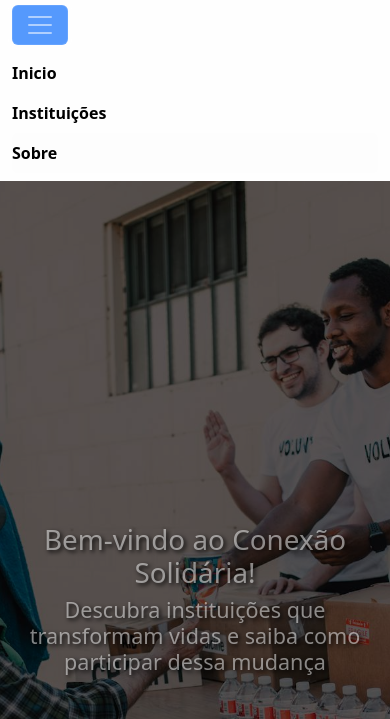
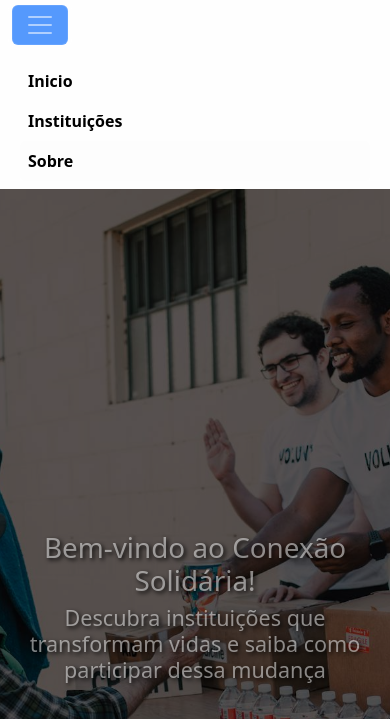
Before and after one commit to JoaoGabrii/site-conexao-solidaria, a plain HTML site: page index.html in a window 390 px wide. Both pictures are taken after a click on the button 40 px from the left and 149 px from the top of the page. Shown: the part 125-844 px from the top of the page. Drawn offline with Linux system fonts and the light colour scheme.

Commit message:
Ajustando erro de margem no button do mobile

```diff
--- a/index.html
+++ b/index.html
@@ -51,20 +51,20 @@
 
     <nav id="cabecalho" class="navbar navbar-expand-lg sticky-top">
         <div class="container">
-            <button type="button" class="navbar-toggler navbar-dark bg-primary mb-2" data-bs-toggle="collapse"
+            <button type="button" class="navbar-toggler navbar-dark bg-primary" data-bs-toggle="collapse"
                 data-bs-target="#menu">
                 <span class="navbar-toggler-icon"></span>
             </button>
-            <div class="collapse navbar-collapse justify-content-center" id="menu">
+            <div class="collapse navbar-collapse justify-content-center mt-3 px-2" id="menu">
                 <ul class="nav nav-pills navbar-nav">
                     <li class="nav-item">
-                        <a class="fw-bold text-black nav-link active" href="#inicio">Inicio</a>
+                        <a class="px-2 fw-bold text-black nav-link active" href="#inicio">Inicio</a>
                     </li>
                     <li class="nav-item">
-                        <a class="fw-bold text-black nav-link " href="#instituicao">Instituições</a>
+                        <a class="px-2 fw-bold text-black nav-link " href="#instituicao">Instituições</a>
                     </li>
                     <li class="nav-item">
-                        <a class="fw-bold text-black nav-link " href="#sobre">Sobre</a>
+                        <a class="px-2 fw-bold text-black nav-link " href="#sobre">Sobre</a>
                     </li>
                 </ul>
             </div>
@@ -77,7 +77,7 @@
                 class="d-flex flex-column justify-content-center align-items-center text-white text-center position-relative">
                 <div class="text">
                     <h1>Bem-vindo ao Conexão Solidária!</h1>
-                <h4>Descubra instituições que transformam vidas e saiba como participar dessa mudança</h4>
+                    <h4>Descubra instituições que transformam vidas e saiba como participar dessa mudança</h4>
                 </div>
             </section>
 
```
